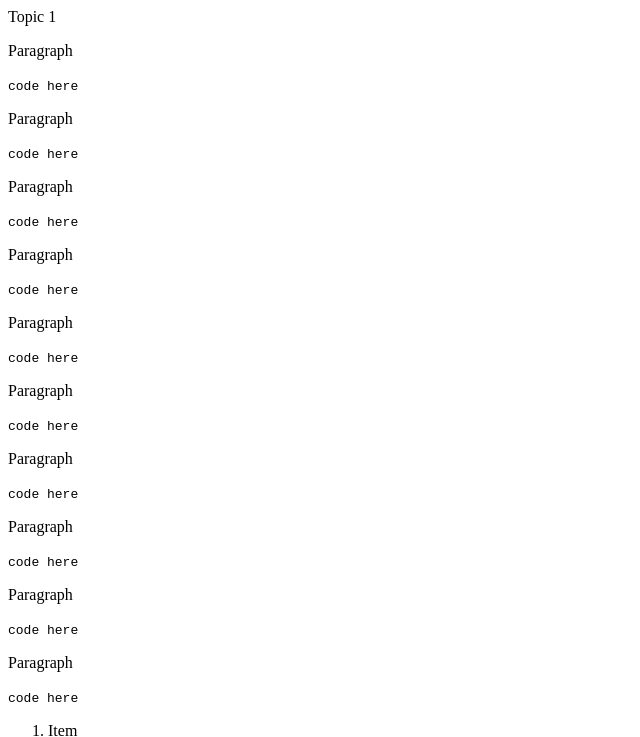
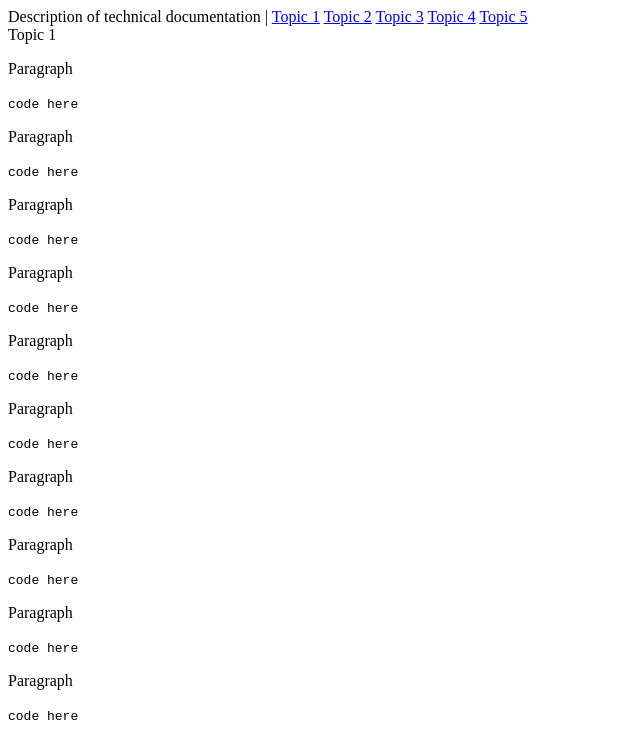
Before and after one commit to Meltrust/workingWithJorge, a plain HTML site: page index.html in a window 1280 px wide. Shown: the top 737 px of the page, without its empty margins (0-640 px from the left). Drawn offline with Linux system fonts and the light colour scheme.

Commit message:
navbar elements and links

```diff
--- a/index.html
+++ b/index.html
@@ -8,7 +8,14 @@
 </head>
 
 <body>
-    <nav id="navbar"></nav>
+    <nav id="navbar" >
+      <header >Description of technical documentation</a> |
+        <a class="nav-link" href= #[Topic_1] >Topic 1</a>
+        <a  class="nav-link" href= #[Topic_2]>Topic 2</a>
+        <a  class="nav-link" href= #[Topic_3]>Topic 3</a>
+        <a  class="nav-link" href= #[Topic_4]>Topic 4</a>
+        <a  class="nav-link" href= #[Topic_5]>Topic 5</a>
+    </nav>
 
 
     <main id="main-doc">
```
